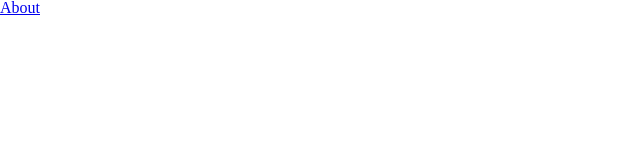
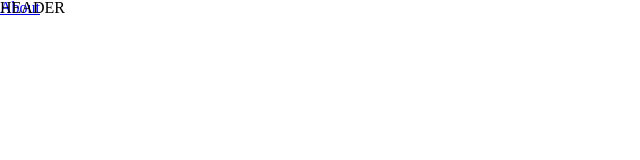
Before and after one commit to eorjs37/react_hls, a React app: page / in a window 1280 px wide. Shown: the top 160 px of the page, without its empty margins (0-640 px from the left). Built offline with nearby package versions, Linux system fonts and the light colour scheme.

Commit message:
style : webpack 속성추가

```diff
--- a/src/App.tsx
+++ b/src/App.tsx
@@ -2,14 +2,18 @@ import { Route, Routes } from 'react-router-dom'
 import { createContext } from 'react'
 import About from './pages/about/About'
 import Home from './pages/Home'
+import Header from './components/common/Header/Header'
 const context = createContext('right')
 const App = () => {
   return (
     <context.Provider value={'right'}>
-      <Routes>
-        <Route path={'/'} element={<Home />}></Route>
-        <Route path={'/about'} element={<About />}></Route>
-      </Routes>
+      <Header></Header>
+      <div className={'app_container'}>
+        <Routes>
+          <Route path={'/'} element={<Home />}></Route>
+          <Route path={'/about'} element={<About />}></Route>
+        </Routes>
+      </div>
     </context.Provider>
   )
 }
--- /dev/null
+++ b/src/components/common/Header/Header.module.css
@@ -0,0 +1,7 @@
+.header{
+    width: 100%;
+    position: fixed;
+    height: 50px;
+    top: 0;
+    left: 0;
+}
--- /dev/null
+++ b/src/components/common/Header/Header.tsx
@@ -0,0 +1,10 @@
+import * as styles from './Header.module.css'
+function Header() {
+  return (
+    <header className={styles.header}>
+      <h1>{'HEADER'}</h1>
+    </header>
+  )
+}
+
+export default Header
--- a/src/index.tsx
+++ b/src/index.tsx
@@ -2,6 +2,7 @@ import App from './App'
 import React from 'react'
 import ReactDOM from 'react-dom/client'
 import './styles/reset.css'
+import './styles/styles.css'
 import { BrowserRouter } from 'react-router-dom'
 const root = ReactDOM.createRoot(document.getElementById('root') as HTMLElement)
 root.render(
--- a/src/styles.css
+++ /dev/null
@@ -1,3 +0,0 @@
-.hello {
-    color: green;
-}
--- a/src/styles/reset.css
+++ b/src/styles/reset.css
@@ -46,3 +46,6 @@ table {
 	border-collapse: collapse;
 	border-spacing: 0;
 }
+.app_container{
+    margin-top: 50px;
+}
--- /dev/null
+++ b/src/styles/styles.css
@@ -0,0 +1,3 @@
+.app_container{
+    margin-top: 50px;
+}
--- a/webpack.config.js
+++ b/webpack.config.js
@@ -52,6 +52,12 @@ module.exports = {
       },
       {
         test: /\.css$/, // 일반 CSS 파일에 대해 적용
+        use: ['style-loader', 'css-loader'],
+        // eslint-disable-next-line no-undef
+        include: path.resolve(__dirname, 'src'),
+      },
+      {
+        test: /\*.module.css$/, // 일반 CSS 파일에 대해 적용
         use: [
           {
             loader: 'style-loader',
```
